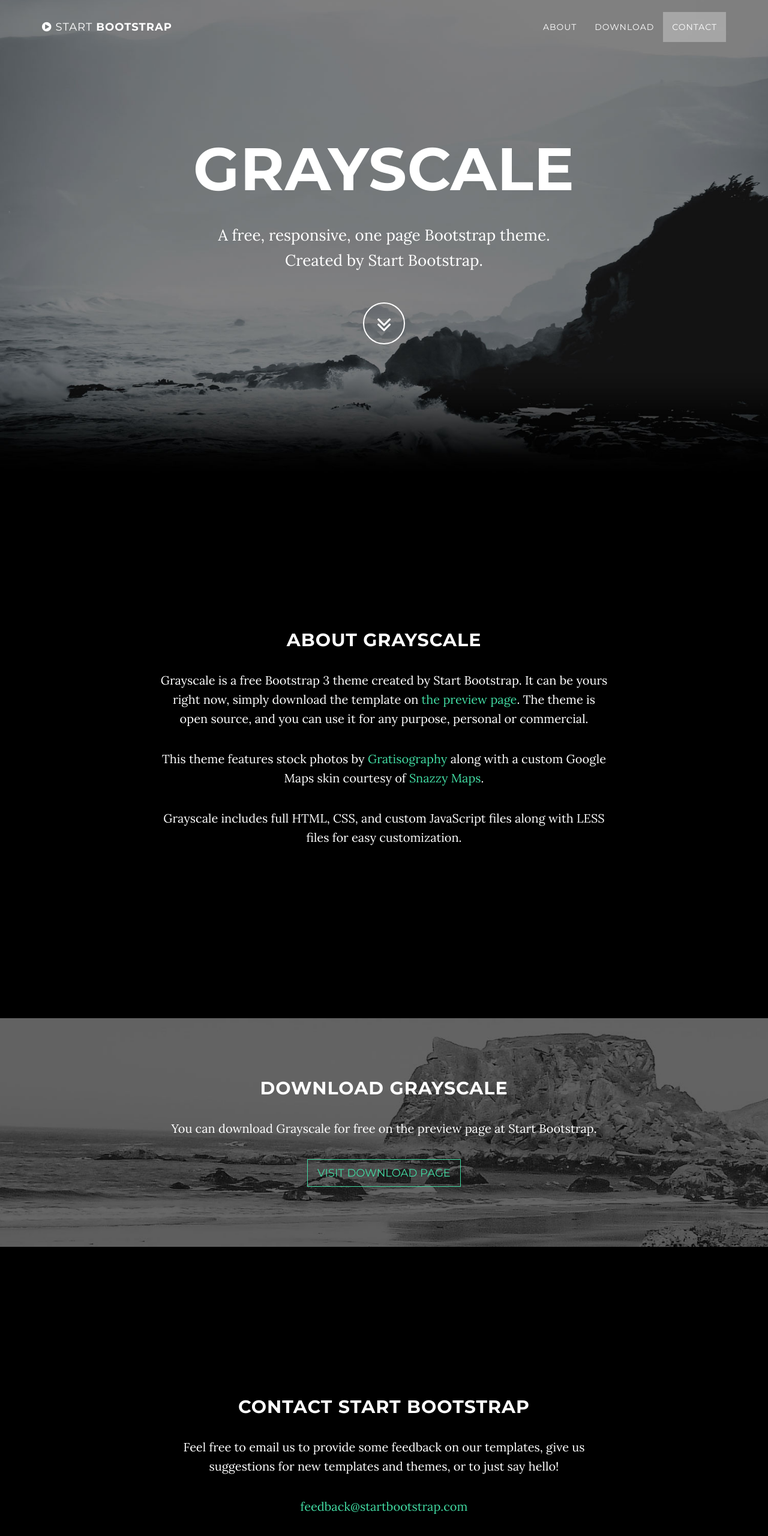
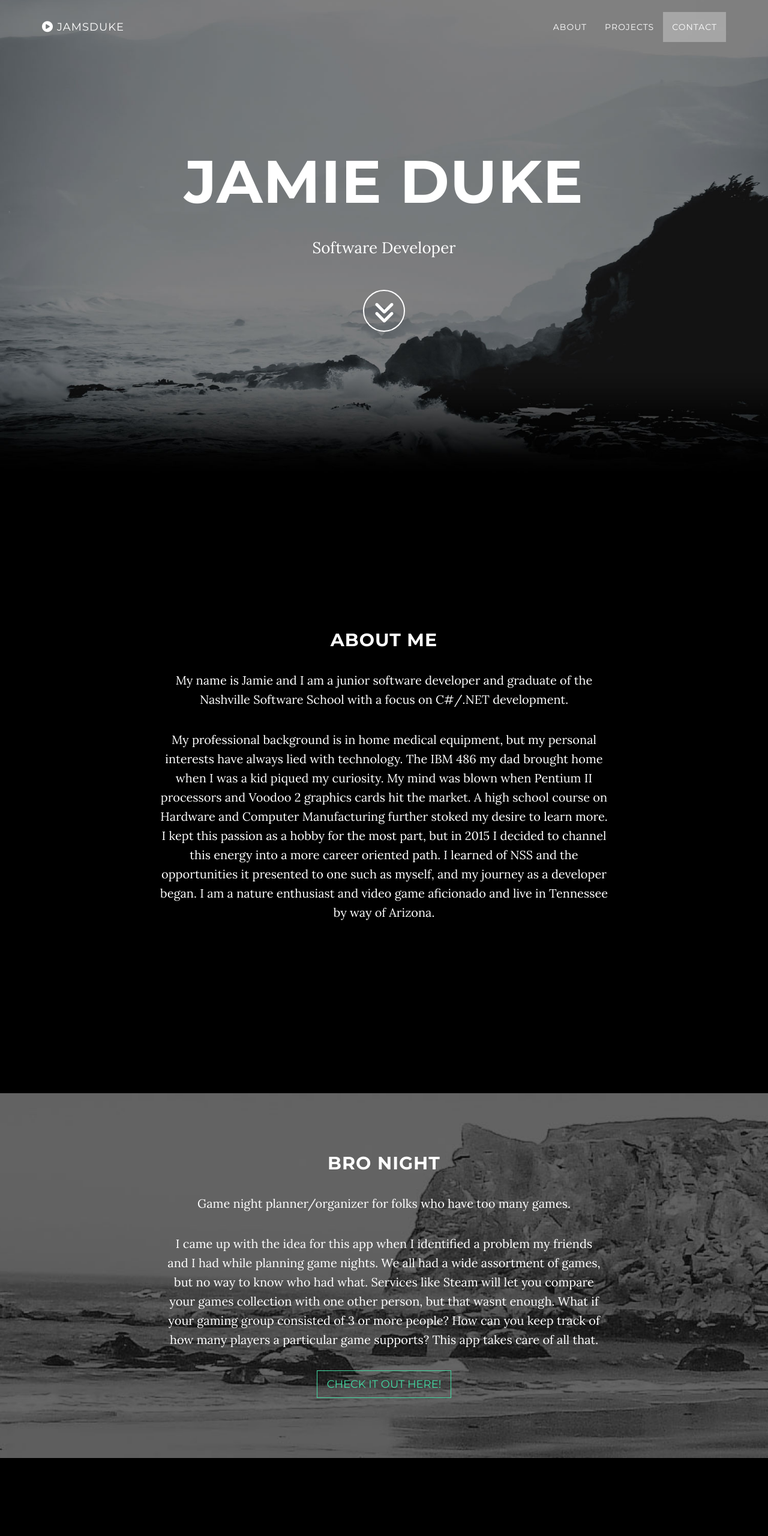
Before and after one commit to JamsDuke/jamsduke.github.io, a website: page index.html in a window 1280 px wide. Shown: the top 2560 px of the page at 60% size. Drawn offline with nearby package versions, Linux system fonts and the light colour scheme; some packages are replaced by stand-ins of ours.

Commit message:
added information about me

```diff
--- a/index.html
+++ b/index.html
@@ -9,7 +9,7 @@
     <meta name="description" content="">
     <meta name="author" content="">
 
-    <title>Grayscale - Start Bootstrap Theme</title>
+    <title>jamsduke.com</title>
 
     <!-- Bootstrap Core CSS -->
     <link href="vendor/bootstrap/css/bootstrap.min.css" rel="stylesheet">
@@ -41,8 +41,7 @@
                     Menu <i class="fa fa-bars"></i>
                 </button>
                 <a class="navbar-brand page-scroll" href="#page-top">
-                    <i class="fa fa-play-circle"></i> <span class="light">Start</span> Bootstrap
-                </a>
+                    <i class="fa fa-play-circle"></i> <span class="light">JamsDuke</span></a>
             </div>
 
             <!-- Collect the nav links, forms, and other content for toggling -->
@@ -56,7 +55,7 @@
                         <a class="page-scroll" href="#about">About</a>
                     </li>
                     <li>
-                        <a class="page-scroll" href="#download">Download</a>
+                        <a class="page-scroll" href="#project">Projects</a>
                     </li>
                     <li>
                         <a class="page-scroll" href="#contact">Contact</a>
@@ -74,9 +73,8 @@
             <div class="container">
                 <div class="row">
                     <div class="col-md-8 col-md-offset-2">
-                        <h1 class="brand-heading">Grayscale</h1>
-                        <p class="intro-text">A free, responsive, one page Bootstrap theme.
-                            <br>Created by Start Bootstrap.</p>
+                        <h1 class="brand-heading">Jamie Duke</h1>
+                        <p class="intro-text">Software Developer</p>
                         <a href="#about" class="btn btn-circle page-scroll">
                             <i class="fa fa-angle-double-down animated"></i>
                         </a>
@@ -90,22 +88,22 @@
     <section id="about" class="container content-section text-center">
         <div class="row">
             <div class="col-lg-8 col-lg-offset-2">
-                <h2>About Grayscale</h2>
-                <p>Grayscale is a free Bootstrap 3 theme created by Start Bootstrap. It can be yours right now, simply download the template on <a href="http://startbootstrap.com/template-overviews/grayscale/">the preview page</a>. The theme is open source, and you can use it for any purpose, personal or commercial.</p>
-                <p>This theme features stock photos by <a href="http://gratisography.com/">Gratisography</a> along with a custom Google Maps skin courtesy of <a href="http://snazzymaps.com/">Snazzy Maps</a>.</p>
-                <p>Grayscale includes full HTML, CSS, and custom JavaScript files along with LESS files for easy customization.</p>
+                <h2>About Me</h2>
+                <p>My name is Jamie and I am a junior software developer and graduate of the Nashville Software School with a focus on C#/.NET development.</p>
+                <p>My professional background is in home medical equipment, but my personal interests have always lied with technology. The IBM 486 my dad brought home when I was a kid piqued my curiosity. My mind was blown when Pentium II processors and Voodoo 2 graphics cards hit the market. A high school course on Hardware and Computer Manufacturing further stoked my desire to learn more. I kept this passion as a hobby for the most part, but in 2015 I decided to channel this energy into a more career oriented path. I learned of NSS and the opportunities it presented to one such as myself, and my journey as a developer began. I am a nature enthusiast and video game aficionado and live in Tennessee by way of Arizona.</p>
             </div>
         </div>
     </section>
 
-    <!-- Download Section -->
-    <section id="download" class="content-section text-center">
-        <div class="download-section">
+    <!-- Projects Section -->
+    <section id="project" class="content-section text-center">
+        <div class="project-section">
             <div class="container">
                 <div class="col-lg-8 col-lg-offset-2">
-                    <h2>Download Grayscale</h2>
-                    <p>You can download Grayscale for free on the preview page at Start Bootstrap.</p>
-                    <a href="http://startbootstrap.com/template-overviews/grayscale/" class="btn btn-default btn-lg">Visit Download Page</a>
+                    <h2>Bro Night</h2>
+                    <p>Game night planner/organizer for folks who have too many games.</p>
+                    <p>I came up with the idea for this app when I identified a problem my friends and I had while planning game nights. We all had a wide assortment of games, but no way to know who had what. Services like Steam will let you compare your games collection with one other person, but that wasnt enough. What if your gaming group consisted of 3 or more people? How can you keep track of how many players a particular game supports? This app takes care of all that.</p>
+                    <a href="https://github.com/JamsDuke/front-end-capstone" class="btn btn-default btn-lg">Check it out here!</a>
                 </div>
             </div>
         </div>
@@ -115,34 +113,34 @@
     <section id="contact" class="container content-section text-center">
         <div class="row">
             <div class="col-lg-8 col-lg-offset-2">
-                <h2>Contact Start Bootstrap</h2>
-                <p>Feel free to email us to provide some feedback on our templates, give us suggestions for new templates and themes, or to just say hello!</p>
-                <p><a href="mailto:feedback@startbootstrap.com">feedback@startbootstrap.com</a>
+                <h2>Contact Me</h2>
+                <p>If you have a career opportunity or just want to say hello, please feel free to reach out to me through one of the outlets below!</p>
+                <p><a href="mailto:jamsduke@gmail.com">jamsduke@gmail.com</a>
                 </p>
                 <ul class="list-inline banner-social-buttons">
                     <li>
-                        <a href="https://twitter.com/SBootstrap" class="btn btn-default btn-lg"><i class="fa fa-twitter fa-fw"></i> <span class="network-name">Twitter</span></a>
+                        <a href="https://twitter.com/JamsDuke" class="btn btn-default btn-lg"><i class="fa fa-twitter fa-fw"></i> <span class="network-name">Twitter</span></a>
                     </li>
                     <li>
-                        <a href="https://github.com/IronSummitMedia/startbootstrap" class="btn btn-default btn-lg"><i class="fa fa-github fa-fw"></i> <span class="network-name">Github</span></a>
+                        <a href="https://github.com/JamsDuke" class="btn btn-default btn-lg"><i class="fa fa-github fa-fw"></i> <span class="network-name">Github</span></a>
                     </li>
                     <li>
-                        <a href="https://plus.google.com/+Startbootstrap/posts" class="btn btn-default btn-lg"><i class="fa fa-google-plus fa-fw"></i> <span class="network-name">Google+</span></a>
+                        <a href="https://www.linkedin.com/in/jamsduke" class="btn btn-default btn-lg"><i class="fa fa-linkedin-square fa-fw"></i> <span class="network-name">LinkedIn</span></a>
                     </li>
                 </ul>
             </div>
         </div>
     </section>
 
-    <!-- Map Section -->
-    <div id="map"></div>
-
     <!-- Footer -->
     <footer>
         <div class="container text-center">
-            <p>Copyright &copy; Your Website 2016</p>
+            <p>Copyright &copy; Charles Duke 2016</p>
         </div>
     </footer>
+
+    <!--Font Awesome-->
+    <script src="https://use.fontawesome.com/bd980f08b6.js"></script>
 
     <!-- jQuery -->
     <script src="vendor/jquery/jquery.js"></script>
@@ -153,9 +151,6 @@
     <!-- Plugin JavaScript -->
     <script src="https://cdnjs.cloudflare.com/ajax/libs/jquery-easing/1.3/jquery.easing.min.js"></script>
 
-    <!-- Google Maps API Key - Use your own API key to enable the map feature. More information on the Google Maps API can be found at https://developers.google.com/maps/ -->
-    <script type="text/javascript" src="https://maps.googleapis.com/maps/api/js?key=AIzaSyCRngKslUGJTlibkQ3FkfTxj3Xss1UlZDA&sensor=false"></script>
-
     <!-- Theme JavaScript -->
     <script src="js/grayscale.min.js"></script>
 
--- a/less/grayscale.less
+++ b/less/grayscale.less
@@ -236,7 +236,7 @@
     padding-top: 100px;
 }
 
-.download-section {
+.project-section {
     width: 100%;
     padding: 50px 0;
     color: white;
@@ -259,7 +259,7 @@
         padding-top: 250px;
     }
 
-    .download-section {
+    .project-section {
         padding: 100px 0;
     }
 
```
Also changed, not shown: css/grayscale.min.css.
